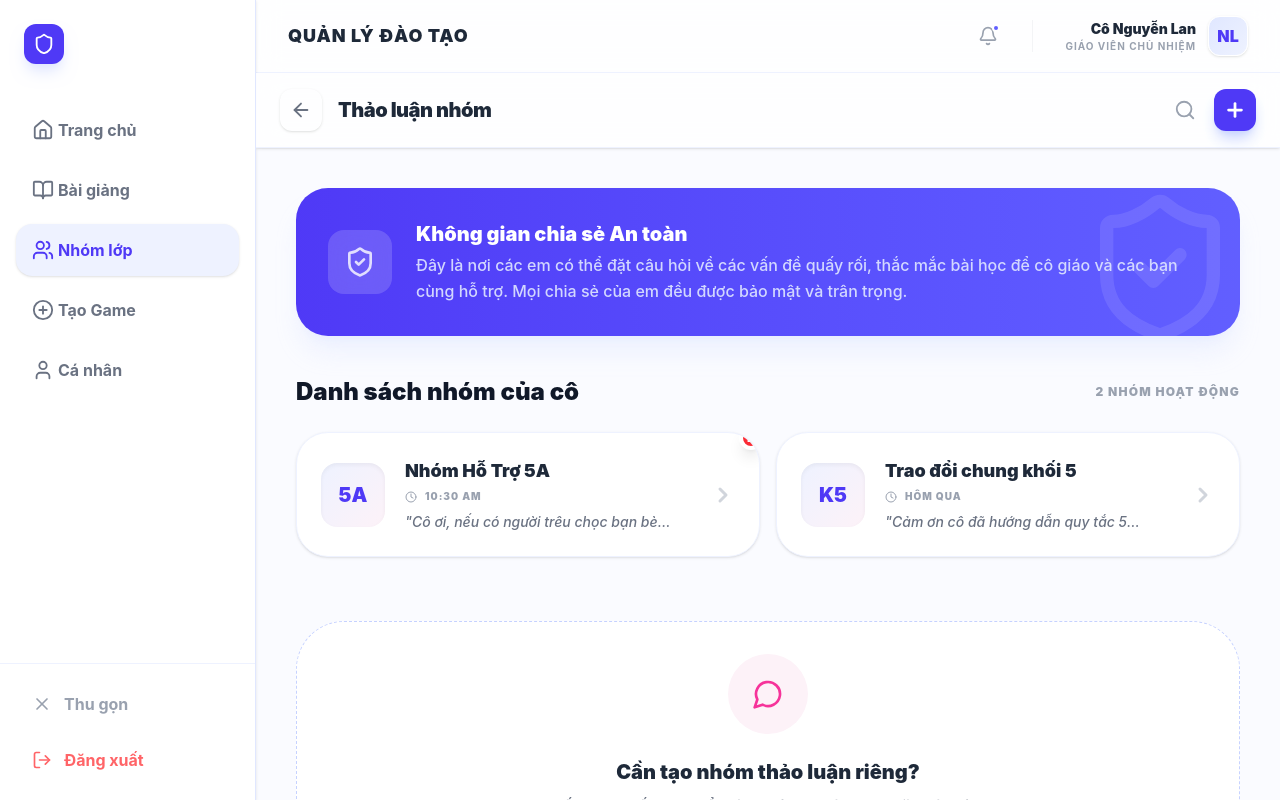
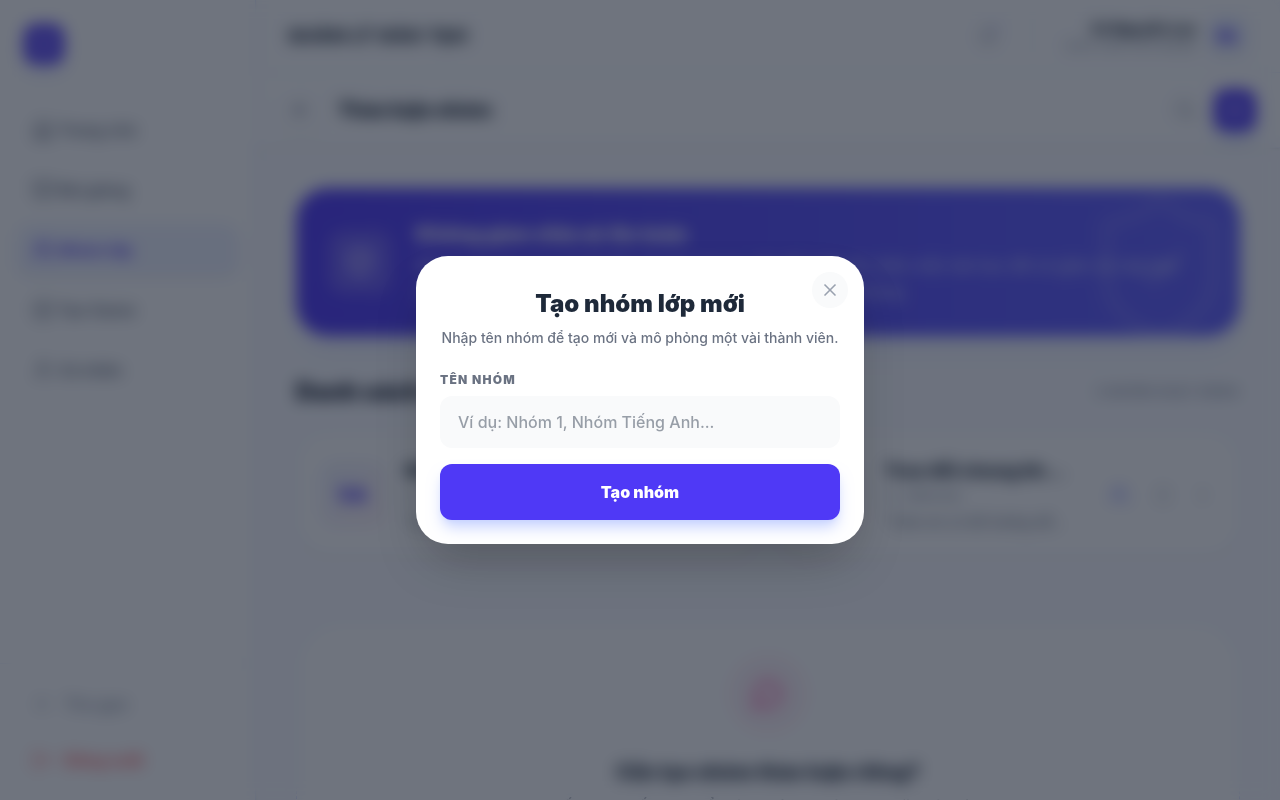
Before and after one commit to HoangPhuc2004/safekids, a React (Vite) app: page /teacher/groups in a window 1280 px wide. Both pictures are taken after a click on the button 1235 px from the left and 110 px from the top of the page. Built offline with nearby package versions, Linux system fonts and the light colour scheme.

Commit message:
feat: thêm chức năng tạo xoá nhóm lớp và quản lý thành viên

```diff
--- a/src/app/views/shared/GroupsView.tsx
+++ b/src/app/views/shared/GroupsView.tsx
@@ -1,18 +1,105 @@
+import { useState } from "react";
 import { useNavigate, useLocation } from "react-router";
-import { ArrowLeft, Plus, MessageCircle, Users, ShieldCheck, Search, Clock, ChevronRight } from "lucide-react";
+import { ArrowLeft, Plus, MessageCircle, Users, ShieldCheck, Search, Clock, ChevronRight, Trash2, X, PlusCircle } from "lucide-react";
 
 export default function GroupsView() {
   const navigate = useNavigate();
   const location = useLocation();
   const isTeacher = location.pathname.startsWith("/teacher");
 
-  const groups = [
-    { id: "group-1", name: "Nhóm Hỗ Trợ 5A", lastMessage: "Cô ơi, nếu có người trêu chọc bạn bè con thì con làm sao ạ?", time: "10:30 AM", unread: 2, avatar: "5A" },
-    { id: "group-2", name: "Trao đổi chung khối 5", lastMessage: "Cảm ơn cô đã hướng dẫn quy tắc 5 ngón tay", time: "Hôm qua", unread: 0, avatar: "K5" },
-  ];
+  const [groups, setGroups] = useState([
+    {
+      id: "group-1",
+      name: "Nhóm Hỗ Trợ 5A",
+      lastMessage: "Cô ơi, nếu có người trêu chọc bạn bè con thì con làm sao ạ?",
+      time: "10:30 AM",
+      unread: 2,
+      avatar: "5A",
+      members: [
+        { id: "m1", name: "Minh Đức" },
+        { id: "m2", name: "Lan Anh" },
+      ]
+    },
+    {
+      id: "group-2",
+      name: "Trao đổi chung khối 5",
+      lastMessage: "Cảm ơn cô đã hướng dẫn quy tắc 5 ngón tay",
+      time: "Hôm qua",
+      unread: 0,
+      avatar: "K5",
+      members: [
+        { id: "m3", name: "Hoàng Phong" },
+        { id: "m4", name: "Bảo Thy" },
+      ]
+    },
+  ]);
+
+  const [isCreateModalOpen, setIsCreateModalOpen] = useState(false);
+  const [newGroupName, setNewGroupName] = useState("");
+
+  const [manageMembersGroupId, setManageMembersGroupId] = useState<string | null>(null);
+  const [newMemberName, setNewMemberName] = useState("");
+
+  const handleCreateGroup = () => {
+    if (!newGroupName.trim()) return;
+    const newGroup = {
+      id: `group-${Date.now()}`,
+      name: newGroupName,
+      lastMessage: "Nhóm vừa được tạo",
+      time: "Vừa xong",
+      unread: 0,
+      avatar: newGroupName.substring(0, 2).toUpperCase(),
+      members: [
+        { id: `m1-${Date.now()}`, name: "Nguyễn Văn A" },
+        { id: `m2-${Date.now()}`, name: "Trần Thị B" },
+        { id: `m3-${Date.now()}`, name: "Lê Văn C" },
+      ]
+    };
+    setGroups([newGroup, ...groups]);
+    setNewGroupName("");
+    setIsCreateModalOpen(false);
+  };
+
+  const handleDeleteGroup = (e: React.MouseEvent, id: string) => {
+    e.stopPropagation();
+    setGroups(groups.filter(g => g.id !== id));
+  };
+
+  const handleOpenManageMembers = (e: React.MouseEvent, id: string) => {
+    e.stopPropagation();
+    setManageMembersGroupId(id);
+  };
+
+  const handleAddMember = () => {
+    if (!newMemberName.trim() || !manageMembersGroupId) return;
+    setGroups(groups.map(g => {
+      if (g.id === manageMembersGroupId) {
+        return {
+          ...g,
+          members: [...g.members, { id: `m-${Date.now()}`, name: newMemberName }]
+        };
+      }
+      return g;
+    }));
+    setNewMemberName("");
+  };
+
+  const handleRemoveMember = (groupId: string, memberId: string) => {
+    setGroups(groups.map(g => {
+      if (g.id === groupId) {
+        return {
+          ...g,
+          members: g.members.filter(m => m.id !== memberId)
+        };
+      }
+      return g;
+    }));
+  };
+
+  const activeGroup = groups.find(g => g.id === manageMembersGroupId);
 
   return (
-    <div className="bg-transparent min-h-screen pb-24 flex flex-col font-sans">
+    <div className="bg-transparent min-h-screen pb-24 flex flex-col font-sans relative">
       {/* Premium Header */}
       <div className="bg-white/80 backdrop-blur-md px-6 py-4 sticky top-0 z-30 border-b border-indigo-50 flex items-center justify-between shadow-sm">
         <div className="flex items-center gap-4">
@@ -29,7 +116,10 @@ export default function GroupsView() {
             <Search size={22} />
           </button>
           {isTeacher && (
-            <button className="bg-indigo-600 text-white p-2.5 rounded-xl hover:bg-indigo-700 transition-all shadow-lg shadow-indigo-200">
+            <button
+              onClick={() => setIsCreateModalOpen(true)}
+              className="bg-indigo-600 text-white p-2.5 rounded-xl hover:bg-indigo-700 transition-all shadow-lg shadow-indigo-200"
+            >
               <Plus size={22} strokeWidth={3} />
             </button>
           )}
@@ -82,8 +172,29 @@ export default function GroupsView() {
                 </div>
                 <p className="text-sm text-gray-500 font-medium line-clamp-1 italic">"{group.lastMessage}"</p>
               </div>
-              <div className="text-gray-300 group-hover:text-pink-400 transition-colors ml-2">
-                <ChevronRight size={24} strokeWidth={3} />
+
+              <div className="flex items-center gap-1 ml-2">
+                {isTeacher && (
+                  <>
+                    <button
+                      onClick={(e) => handleOpenManageMembers(e, group.id)}
+                      className="p-2.5 text-indigo-400 hover:text-indigo-600 hover:bg-indigo-50 rounded-xl transition-all"
+                      title="Quản lý thành viên"
+                    >
+                      <Users size={20} />
+                    </button>
+                    <button
+                      onClick={(e) => handleDeleteGroup(e, group.id)}
+                      className="p-2.5 text-gray-300 hover:text-red-500 hover:bg-red-50 rounded-xl transition-all"
+                      title="Xóa nhóm"
+                    >
+                      <Trash2 size={20} />
+                    </button>
+                  </>
+                )}
+                <div className="text-gray-300 group-hover:text-pink-400 transition-colors ml-1">
+                  <ChevronRight size={24} strokeWidth={3} />
+                </div>
               </div>
             </div>
           ))}
@@ -101,6 +212,110 @@ export default function GroupsView() {
           </button>
         </div>
       </div>
+
+      {/* Create Group Modal */}
+      {isCreateModalOpen && (
+        <div className="fixed inset-0 z-50 flex items-center justify-center p-4 bg-gray-900/60 backdrop-blur-sm animate-in fade-in duration-200">
+          <div className="bg-white rounded-[2rem] w-full max-w-md p-6 shadow-2xl relative animate-in zoom-in-95 duration-200">
+            <button
+              onClick={() => setIsCreateModalOpen(false)}
+              className="absolute top-4 right-4 p-2 text-gray-400 hover:text-gray-600 bg-gray-50 hover:bg-gray-100 rounded-full transition-all"
+            >
+              <X size={20} />
+            </button>
+            <h2 className="text-2xl font-black text-gray-800 mb-2 text-center mt-2">Tạo nhóm lớp mới</h2>
+            <p className="text-gray-500 text-center text-sm font-medium mb-6">Nhập tên nhóm để tạo mới và mô phỏng một vài thành viên.</p>
+
+            <div className="space-y-4">
+              <div>
+                <label className="block text-xs font-black text-gray-500 uppercase tracking-widest mb-2">Tên nhóm</label>
+                <input
+                  type="text"
+                  value={newGroupName}
+                  onChange={(e) => setNewGroupName(e.target.value)}
+                  placeholder="Ví dụ: Nhóm 1, Nhóm Tiếng Anh..."
+                  className="w-full bg-gray-50 border-2 border-transparent focus:border-indigo-100 focus:bg-white rounded-xl py-3 px-4 outline-none font-medium text-gray-700 transition-all"
+                />
+              </div>
+              <button
+                onClick={handleCreateGroup}
+                className="w-full bg-indigo-600 text-white font-black py-4 rounded-xl hover:bg-indigo-700 transition-all active:scale-95 shadow-lg shadow-indigo-200"
+              >
+                Tạo nhóm
+              </button>
+            </div>
+          </div>
+        </div>
+      )}
+
+      {/* Manage Members Modal */}
+      {manageMembersGroupId && activeGroup && (
+        <div className="fixed inset-0 z-50 flex items-center justify-center p-4 bg-gray-900/60 backdrop-blur-sm animate-in fade-in duration-200">
+          <div className="bg-white rounded-[2rem] w-full max-w-md p-6 shadow-2xl relative flex flex-col max-h-[80vh] animate-in zoom-in-95 duration-200">
+            <button
+              onClick={() => setManageMembersGroupId(null)}
+              className="absolute top-4 right-4 p-2 text-gray-400 hover:text-gray-600 bg-gray-50 hover:bg-gray-100 rounded-full transition-all z-10"
+            >
+              <X size={20} />
+            </button>
+            <div className="text-center mb-6 pt-2">
+              <div className="w-16 h-16 bg-indigo-50 text-indigo-600 rounded-2xl flex items-center justify-center font-black text-xl mx-auto mb-3">
+                {activeGroup.avatar}
+              </div>
+              <h2 className="text-xl font-black text-gray-800">{activeGroup.name}</h2>
+              <p className="text-xs font-bold text-indigo-500 mt-1">{activeGroup.members.length} THÀNH VIÊN</p>
+            </div>
+
+            <div className="flex items-center gap-2 mb-4 bg-gray-50 p-2 rounded-xl">
+              <input
+                type="text"
+                value={newMemberName}
+                onChange={(e) => setNewMemberName(e.target.value)}
+                onKeyPress={(e) => e.key === 'Enter' && handleAddMember()}
+                placeholder="Thêm thành viên mới..."
+                className="flex-1 bg-transparent border-none outline-none px-2 font-medium text-sm text-gray-700"
+              />
+              <button
+                onClick={handleAddMember}
+                className="p-2 bg-indigo-600 text-white rounded-lg hover:bg-indigo-700 transition-all"
+              >
+                <PlusCircle size={20} />
+              </button>
+            </div>
+
+            <div className="flex-1 overflow-y-auto pr-2 space-y-2">
+              {activeGroup.members.map(member => (
+                <div key={member.id} className="flex items-center justify-between p-3 bg-white border border-gray-100 rounded-xl shadow-sm hover:border-indigo-100 transition-all">
+                  <div className="flex items-center gap-3">
+                    <div className="w-10 h-10 bg-gradient-to-br from-indigo-50 to-pink-50 rounded-full flex items-center justify-center font-black text-sm text-indigo-600">
+                      {member.name.substring(0, 1).toUpperCase()}
+                    </div>
+                    <span className="font-bold text-gray-700 text-sm">{member.name}</span>
+                  </div>
+                  <button
+                    onClick={() => handleRemoveMember(activeGroup.id, member.id)}
+                    className="p-2 text-gray-400 hover:text-red-500 hover:bg-red-50 rounded-lg transition-all"
+                  >
+                    <Trash2 size={18} />
+                  </button>
+                </div>
+              ))}
+              {activeGroup.members.length === 0 && (
+                <div className="py-8 text-center text-gray-400 font-medium text-sm">
+                  Chưa có thành viên nào
+                </div>
+              )}
+            </div>
+
+            <button
+              onClick={() => setManageMembersGroupId(null)}
+              className="mt-6 w-full py-3 bg-gray-100 hover:bg-gray-200 text-gray-700 font-black rounded-xl transition-all"
+            >
+              Xong
+            </button>
+          </div>
+        </div>
+      )}
     </div>
   );
 }
```
